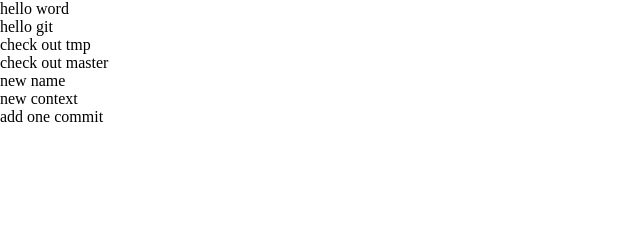
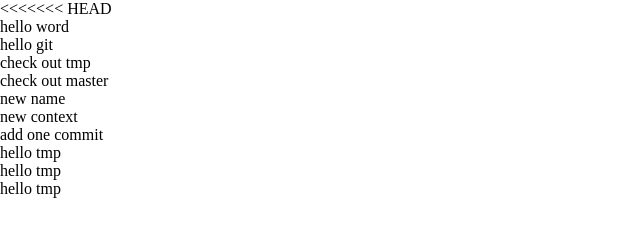
Before and after one commit to Digoooo0/tools, a plain HTML site: page tmp.html in a window 1280 px wide. Shown: the whole page, without its empty margins (0-640 px from the left). Drawn offline with Linux system fonts and the light colour scheme.

Commit message:
统一修改tmp
修改tmp 01

修改tmp 02 这里是rebase之后的操作

修改tmp 03

```diff
--- a/tmp.html
+++ b/tmp.html
@@ -6,6 +6,7 @@
     <link rel="stylesheet" href="css/index.css">
 </head>
 <body>
+<<<<<<< HEAD
 <div> hello word</div>
 <div> hello git</div>
 <div> check out tmp</div>
@@ -17,6 +18,9 @@
 <div>new context</div>
 <div>add one commit</div>
 
+<div> hello tmp</div>
+<div> hello tmp</div>
+<div> hello tmp</div>
 </body>
 <script src="third-js/jquery-3.6.4.js"></script>
 <script src="js/index.js"></script>
```
